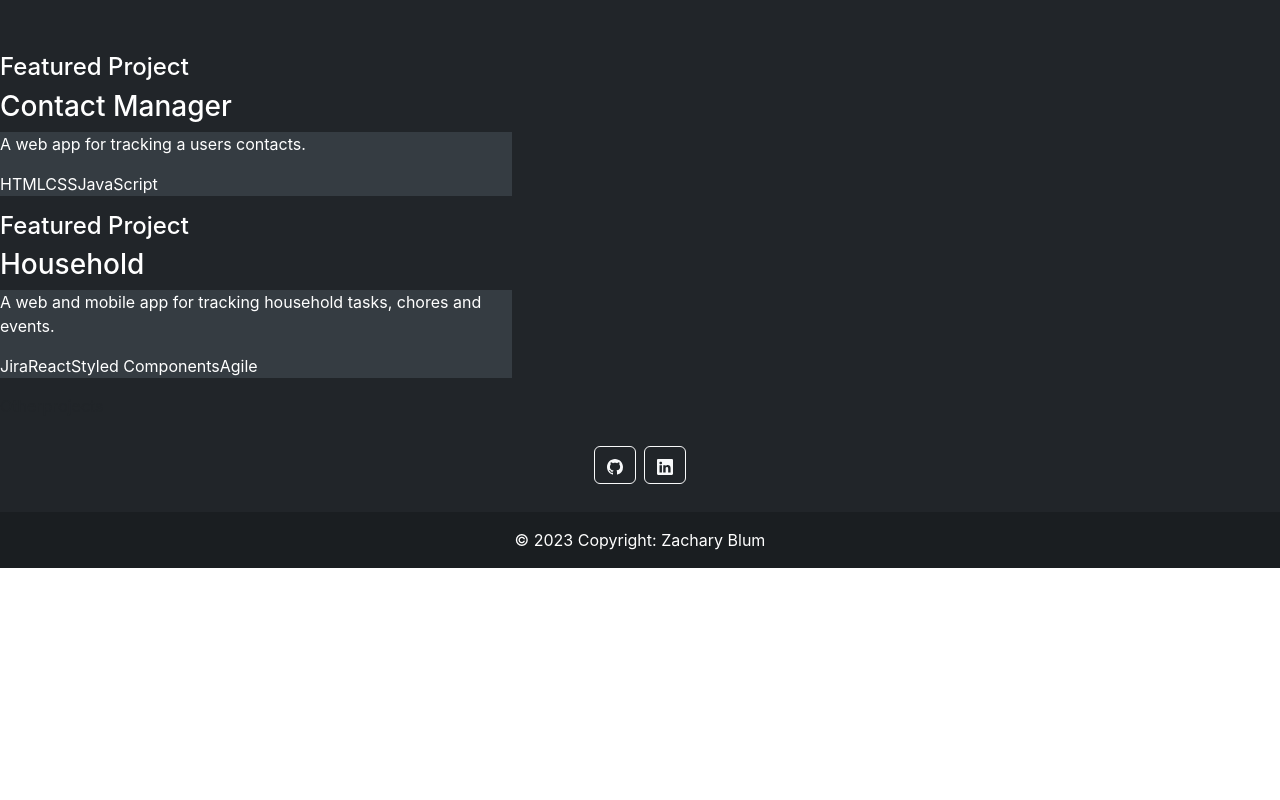
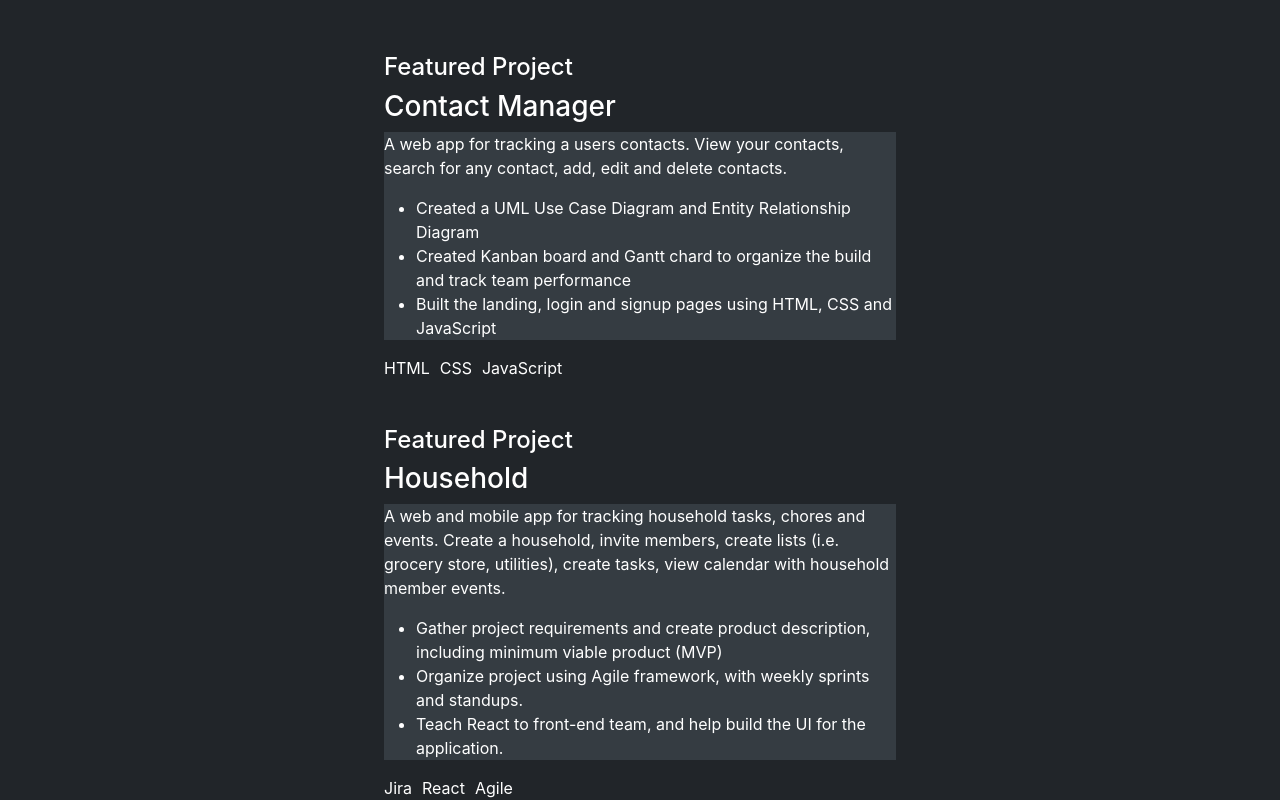
Before and after one commit to zacharyblum2/myportfolio, a React (Create React App) app: page / in a window 1280 px wide. Shown: the part 760-1560 px from the top of the page. Before the commit the page ends 1328 px from the top, so only its background shows below. Built offline with nearby package versions, Linux system fonts and the light colour scheme.

Commit message:
Update featured projects more.

```diff
--- a/src/App.js
+++ b/src/App.js
@@ -2,12 +2,13 @@ import React from 'react';
 import './App.css';
 
 import { Landing } from './pages';
+
 // Add some comments inside app.js
 function App() {
 
   return (
     <body class="bg-dark">
-      <Landing/>
+      <Landing />
     </body>
   );
 }
--- a/src/components/featuredproject/Featuredproject.jsx
+++ b/src/components/featuredproject/Featuredproject.jsx
@@ -14,12 +14,11 @@ export default class FeaturedProject extends React.Component {
         }
     }
 
+
+
     render() {
         return (
             <div className="card">
-                <div className="link">
-
-                </div>
                 <div className="info">
                     <div className="head">
                         <h4>Featured Project</h4>
@@ -30,12 +29,21 @@ export default class FeaturedProject extends React.Component {
                             <p>{this.state.description}</p>
                         </div>
                         <div className="resp">
-                            <p>{this.state.responsibilities}</p>
-                        </div>
-                        <div className="tech">
-                            <p>{this.state.tech}</p>
+                            <ul>
+                                <li>{this.state.resp[0]}</li>
+                                <li>{this.state.resp[1]}</li>
+                                <li>{this.state.resp[2]}</li>
+                            </ul>
                         </div>
                     </div>
+                    <div className="tech">
+                        <p>{this.state.tech[0]}</p>
+                        <p>{this.state.tech[1]}</p>
+                        <p>{this.state.tech[2]}</p>
+                    </div>
+                </div>
+                <div className="link">
+                    {/* Add bootstrap link to github*/}
                 </div>
             </div>
         )
--- a/src/components/featuredproject/featuredproject.css
+++ b/src/components/featuredproject/featuredproject.css
@@ -10,3 +10,8 @@
 .information {
     background-color: rgb(53, 60, 66)
 }
+
+.tech {
+    display: flex;
+    gap: 10px;
+}
--- a/src/containers/works/Works.jsx
+++ b/src/containers/works/Works.jsx
@@ -7,7 +7,7 @@ import {OtherProjects} from '../../containers';
 const fps = [
     {
         title: "Contact Manager", role: "Project Manager and Frontend Developer",
-        description: "A web app for tracking a users contacts.",
+        description: "A web app for tracking a users contacts. View your contacts, search for any contact, add, edit and delete contacts.",
         responsibilites: ["Created a UML Use Case Diagram and Entity Relationship Diagram",
                             "Created Kanban board and Gantt chard to organize the build and track team performance",
                             "Built the landing, login and signup pages using HTML, CSS and JavaScript"],
@@ -16,10 +16,11 @@ const fps = [
     },
     {
         title: "Household", role: "Project Manager and Frontend Developer",
-        description: "A web and mobile app for tracking household tasks, chores and events.",
-        responsibilites: ["Created and managed Jira project using Agile development",
-                            "Taught members of team basic React"],
-        technologies: ["Jira", "React", "Styled Components", "Agile"],
+        description: "A web and mobile app for tracking household tasks, chores and events. Create a household, invite members, create lists (i.e. grocery store, utilities), create tasks, view calendar with household member events. ",
+        responsibilites: ["Gather project requirements and create product description, including minimum viable product (MVP)",
+                            "Organize project using Agile framework, with weekly sprints and standups.",
+                            "Teach React to front-end team, and help build the UI for the application."],
+        technologies: ["Jira", "React", "Agile"],
         complete: false
     },
 ]
@@ -27,11 +28,13 @@ const fps = [
 const Works = () => {
   return (
     <a id="works">
+      <div className="featured">
         {
         fps.map((fp) => <FeaturedProject title={fp.title} description={fp.description}
         resp={fp.responsibilites} tech={fp.technologies} complete={fp.complete}/>)
         }
-        <OtherProjects/>
+      </div>
+      <OtherProjects/>
     </a>
   )
 }
--- a/src/containers/works/works.css
+++ b/src/containers/works/works.css
@@ -0,0 +1,11 @@
+.featured {
+    display: flex;
+    flex-direction: column;
+    width: 100%;
+    align-items: center;
+    gap: 30px;
+}
+
+body {
+    width: 100%;
+}
--- a/src/pages/landing/landing.jsx
+++ b/src/pages/landing/landing.jsx
@@ -4,7 +4,7 @@ import './landing.css';
 import { Navbar, Footer, Intro, About, Contact } from '../../components';
 import { Works } from '../../containers';
 
-const landing = () => {
+const Landing = () => {
   return (
     <div>
       <Navbar/>
@@ -17,4 +17,4 @@ const landing = () => {
   )
 }
 
-export default landing
+export default Landing
```
